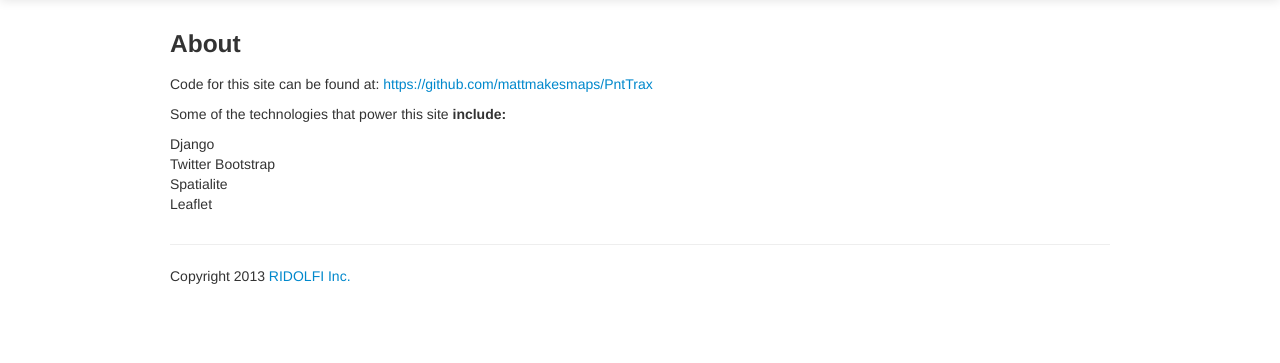
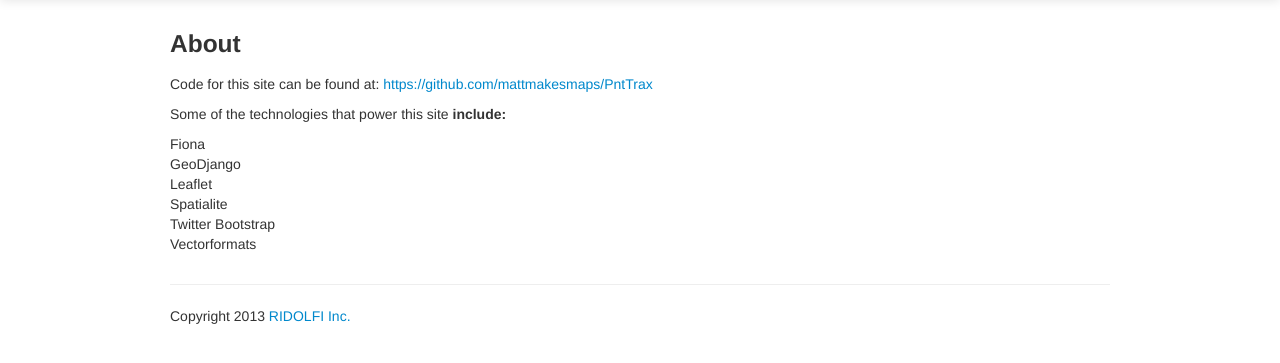
Before and after one commit to mattmakesmaps/PntTrax, a Django app: template templates/GPSTracker/about.html in a window 1280 px wide. Shown: the part 46-409 px from the top of the page. Run offline with Django 3.2, Linux system fonts and the light colour scheme; the template is opened without the code that fills it, so the values that code supplies are empty; some libraries are stand-ins or nearby versions.

Commit message:
Update of about template.

```diff
--- a/templates/GPSTracker/about.html
+++ b/templates/GPSTracker/about.html
@@ -9,10 +9,12 @@
         <p>Code for this site can be found at: <a href="https://github.com/mattmakesmaps/PntTrax">https://github.com/mattmakesmaps/PntTrax</a></p>
         <p>Some of the technologies that power this site <strong>include:</strong></p>
         <ul class="unstyled">
-            <li>Django</li>
+            <li>Fiona</li>
+            <li>GeoDjango</li>
+            <li>Leaflet</li>
+            <li>Spatialite</li>
             <li>Twitter Bootstrap</li>
-            <li>Spatialite</li>
-            <li>Leaflet</li>
+            <li>Vectorformats</li>
         </ul>
     </div>
 </div>
```
